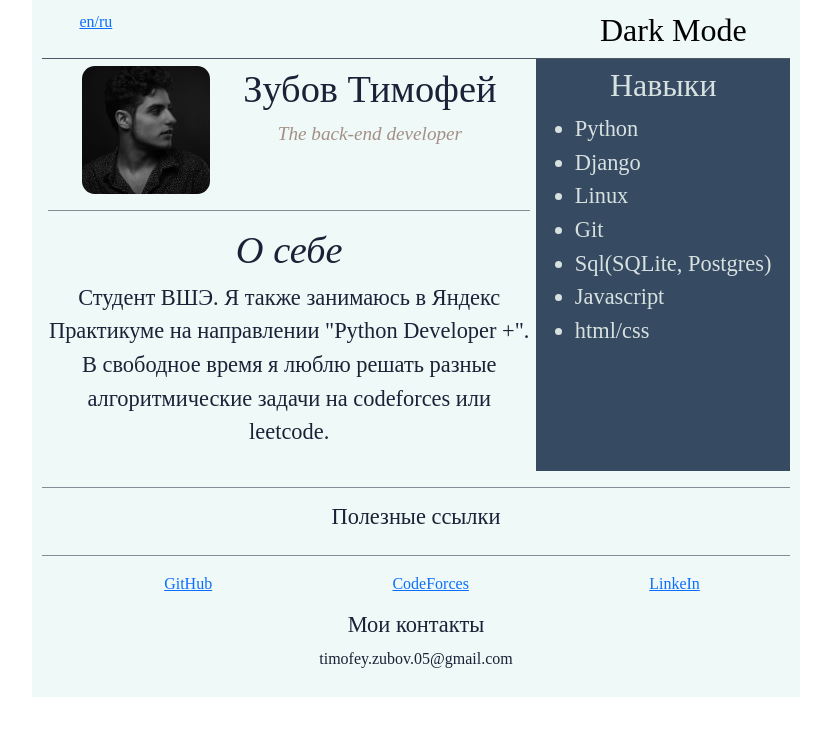
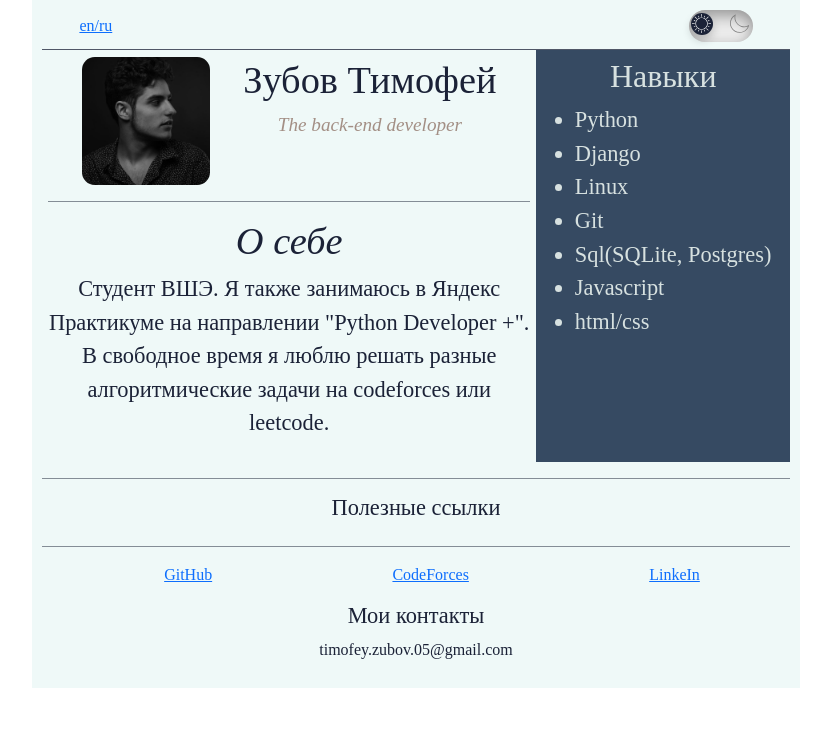
Before and after one commit to anAwesomeWave/anAwesomeWave.github.io, a plain HTML site: page docs/ru-version.html in a window 1280 px wide. Shown: the whole page, without its empty margins (224-1055 px from the left). Drawn offline with nearby package versions, Linux system fonts and the light colour scheme.

Commit message:
add button to russian version and add support for mobile devices (<= 390 px width) (only for button)

```diff
--- a/styles.css
+++ b/docs/css/dark-mode-button.css
@@ -1,5 +1,5 @@
-label {
-	width:5vw;
+#dmb {
+	width:17vw;
 	height: 4vh;
 	position: relative;
 	display: block;
@@ -8,15 +8,15 @@ label {
 	box-shadow: inset 0px 5px 15px rgba(0,0,0,0.4), inset 0px -5px 15px rgba(255,255,255,0.4);
 	cursor: pointer;
 	transition: 1s;
-	margin-bottom: 3%;
+	/*margin-bottom: 3%;*/
 }
-label:after {
+#dmb:after {
 	content: "";
 	/*top: 0.5vh;*/
-	left: 5%;
-	top: 12%;
-	width:1.5vw;
-	height: 1.5vw;
+	left: 3.8%;
+	top: 10%;
+	width:6vw;
+	height: 6vw;
 	position: absolute;
 	/*top:10px;*/
 	/*left:10px;*/
@@ -31,45 +31,66 @@ input {
 	height: 0;
 	visibility: hidden;
 }
-input:checked + label {
+input:checked + #dmb {
 	background: #242424;
 }
-input:checked + label:after {
-	left:93%;
+input:checked + #dmb:after {
+	left:95%;
 	transform: translateX(-100%);
 	background: linear-gradient(180deg,#777,#3a3a3a);
 }
-/*.background {*/
-/*	width:100vw;*/
-/*	height: 100vh;*/
-/*	background: #fff;*/
-/*	z-index: -1;*/
-/*	position: absolute;*/
-/*	transition: 0.3s;*/
-/*}*/
-input:checked + label + .background {
+input:checked + #dmb + .background {
 	background:#242424;
 }
-label svg {
+#dmb svg {
 	position: absolute;
-	width: 1.5vw;
-	/*top:0.5vh;*/
-	top: 12%;
+	width: 5vw;
+	top: 16%;
 	z-index: 100;
 }
-label svg.sun {
+#dmb svg.sun {
 	left:5%;
 	fill:#fff;
 	transition: 0.3s;
 }
-label svg.moon {
+#dmb svg.moon {
 	left:65%;
 	fill:#7e7e7e;
 	transition: 0.3s;
 }
-input:checked + label svg.sun {
+input:checked + #dmb svg.sun {
 	fill:#7e7e7e;
 }
-input:checked + label svg.moon {
+input:checked + #dmb svg.moon {
 	fill:#fff;
 }
+
+@media only screen and (min-width: 391px) {
+	#dmb {
+		width: 11vw;
+		height: 4vh;
+	}
+	#dmb:after {
+		width:4vw;
+		height: 4vw;
+	}
+	#dmb svg {
+		width: 3.5vw;
+	}
+}
+
+@media only screen and (min-width: 768px) {
+	#dmb {
+		width: 5vw;
+		height: 4vh;
+	}
+
+	#dmb:after {
+		width:1.7vw;
+		height: 1.7vw;
+	}
+	#dmb svg {
+		width: 1.5vw;
+		top: 12%;
+	}
+}
--- a/docs/css/style.css
+++ b/docs/css/style.css
@@ -15,6 +15,8 @@ h1 {
 header {
     display: flex;
     justify-content: space-between;
+    align-items: center;
+    padding-bottom: 1%;
 }
 header > * {
     margin-left: 5%;
--- a/docs/ru-version.html
+++ b/docs/ru-version.html
@@ -10,6 +10,7 @@
     <link rel="stylesheet" href="https://cdn.jsdelivr.net/npm/bootstrap-icons@1.10.5/font/bootstrap-icons.css">
     <link rel="stylesheet" href="./css/bootstrap.min.css">
     <link rel="stylesheet" href="./css/style.css">
+    <link rel="stylesheet" href="css/dark-mode-button.css">
         <script>
           function toggleTheme() {
               // let theme = document.getElementsByTagName('link')[0];
@@ -35,7 +36,46 @@
     <div id="page-container">
       <header>
         <a href="index.html"> en/ru</a>
-        <button onclick="toggleTheme()"><h2>Dark Mode</h2></button>
+        <input type="checkbox" id="darkmode-toggle" onclick="toggleTheme()"/>
+		<label id='dmb' for="darkmode-toggle">
+			<svg version="1.1" class="sun" xmlns="http://www.w3.org/2000/svg" xmlns:xlink="http://www.w3.org/1999/xlink" x="0px" y="0px"
+	          viewBox="0 0 496 496" style="enable-background:new 0 0 496 496;" xml:space="preserve">
+
+			<rect x="152.994" y="58.921" transform="matrix(0.3827 0.9239 -0.9239 0.3827 168.6176 -118.5145)" width="40.001" height="16"/>
+			<rect x="46.9" y="164.979" transform="matrix(0.9239 0.3827 -0.3827 0.9239 71.29 -12.4346)" width="40.001" height="16"/>
+			<rect x="46.947" y="315.048" transform="matrix(0.9239 -0.3827 0.3827 0.9239 -118.531 50.2116)" width="40.001" height="16"/>
+
+				<rect x="164.966" y="409.112" transform="matrix(-0.9238 -0.3828 0.3828 -0.9238 168.4872 891.7491)" width="16" height="39.999"/>
+
+				<rect x="303.031" y="421.036" transform="matrix(-0.3827 -0.9239 0.9239 -0.3827 50.2758 891.6655)" width="40.001" height="16"/>
+
+				<rect x="409.088" y="315.018" transform="matrix(-0.9239 -0.3827 0.3827 -0.9239 701.898 785.6559)" width="40.001" height="16"/>
+
+				<rect x="409.054" y="165.011" transform="matrix(-0.9239 0.3827 -0.3827 -0.9239 891.6585 168.6574)" width="40.001" height="16"/>
+			<rect x="315.001" y="46.895" transform="matrix(0.9238 0.3828 -0.3828 0.9238 50.212 -118.5529)" width="16" height="39.999"/>
+			<path d="M248,88c-88.224,0-160,71.776-160,160s71.776,160,160,160s160-71.776,160-160S336.224,88,248,88z M248,392
+				c-79.4,0-144-64.6-144-144s64.6-144,144-144s144,64.6,144,144S327.4,392,248,392z"/>
+			<rect x="240" width="16" height="72"/>
+			<rect x="62.097" y="90.096" transform="matrix(0.7071 0.7071 -0.7071 0.7071 98.0963 -40.6334)" width="71.999" height="16"/>
+			<rect y="240" width="72" height="16"/>
+
+				<rect x="90.091" y="361.915" transform="matrix(-0.7071 -0.7071 0.7071 -0.7071 -113.9157 748.643)" width="16" height="71.999"/>
+			<rect x="240" y="424" width="16" height="72"/>
+
+				<rect x="361.881" y="389.915" transform="matrix(-0.7071 -0.7071 0.7071 -0.7071 397.8562 960.6281)" width="71.999" height="16"/>
+			<rect x="424" y="240" width="72" height="16"/>
+			<rect x="389.911" y="62.091" transform="matrix(0.7071 0.7071 -0.7071 0.7071 185.9067 -252.6357)" width="16" height="71.999"/>
+</svg>
+     <svg version="1.1" class="moon" xmlns="http://www.w3.org/2000/svg" xmlns:xlink="http://www.w3.org/1999/xlink" x="0px" y="0px"
+        viewBox="0 0 49.739 49.739" style="enable-background:new 0 0 49.739 49.739;" xml:space="preserve">
+     <path d="M25.068,48.889c-9.173,0-18.017-5.06-22.396-13.804C-3.373,23.008,1.164,8.467,13.003,1.979l2.061-1.129l-0.615,2.268
+       c-1.479,5.459-0.899,11.25,1.633,16.306c2.75,5.493,7.476,9.587,13.305,11.526c5.831,1.939,12.065,1.492,17.559-1.258v0
+       c0.25-0.125,0.492-0.258,0.734-0.391l2.061-1.13l-0.585,2.252c-1.863,6.873-6.577,12.639-12.933,15.822
+       C32.639,48.039,28.825,48.888,25.068,48.889z M12.002,4.936c-9.413,6.428-12.756,18.837-7.54,29.253
+       c5.678,11.34,19.522,15.945,30.864,10.268c5.154-2.582,9.136-7.012,11.181-12.357c-5.632,2.427-11.882,2.702-17.752,0.748
+       c-6.337-2.108-11.473-6.557-14.463-12.528C11.899,15.541,11.11,10.16,12.002,4.936z"/></svg>
+		</label>
+
       </header>
         <hr id="top-hr">
         <main>
```
Also changed, not shown: docs/index.html (+2 -2 lines), index.html (deleted, +0 -50 lines).
